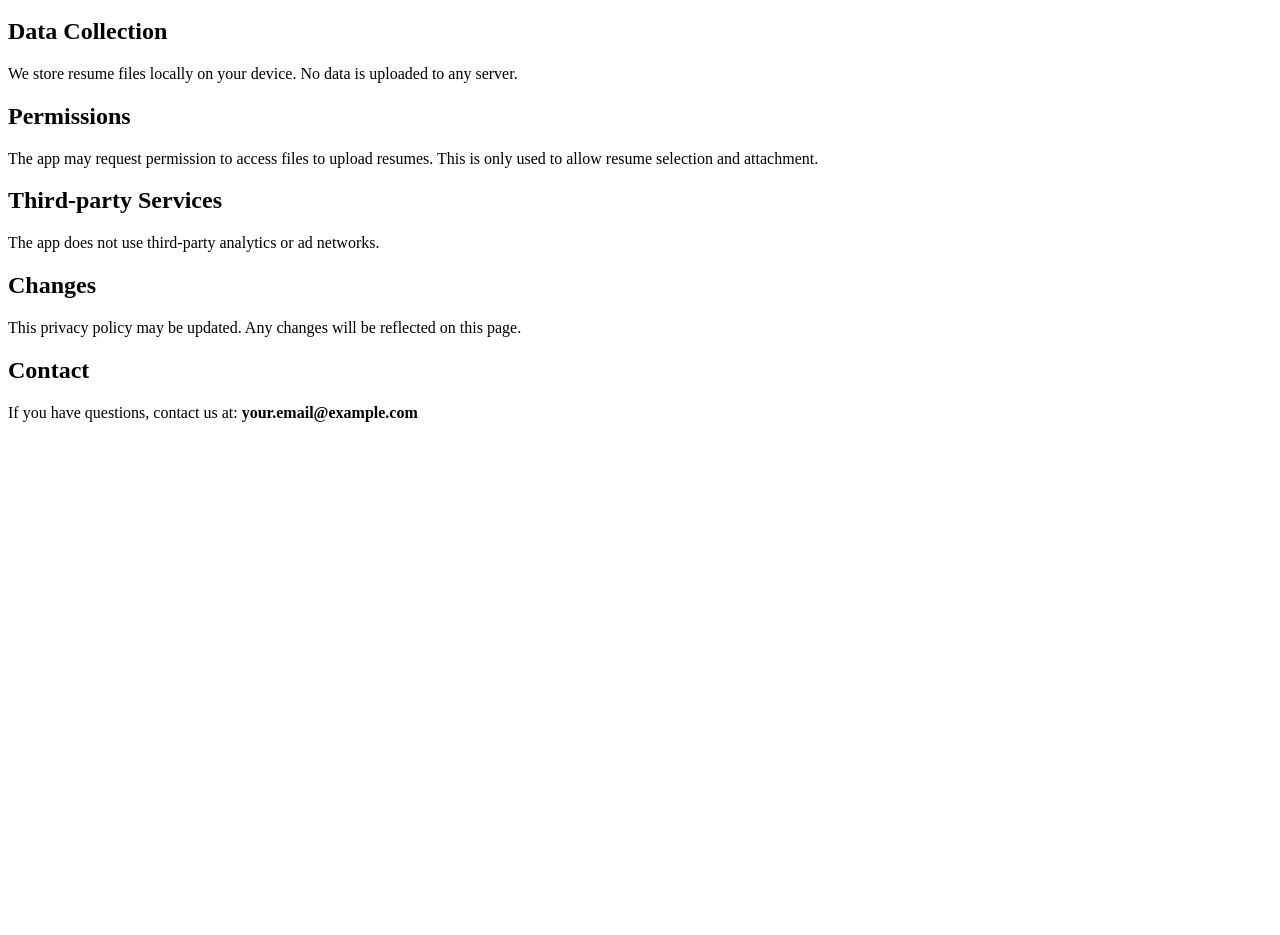
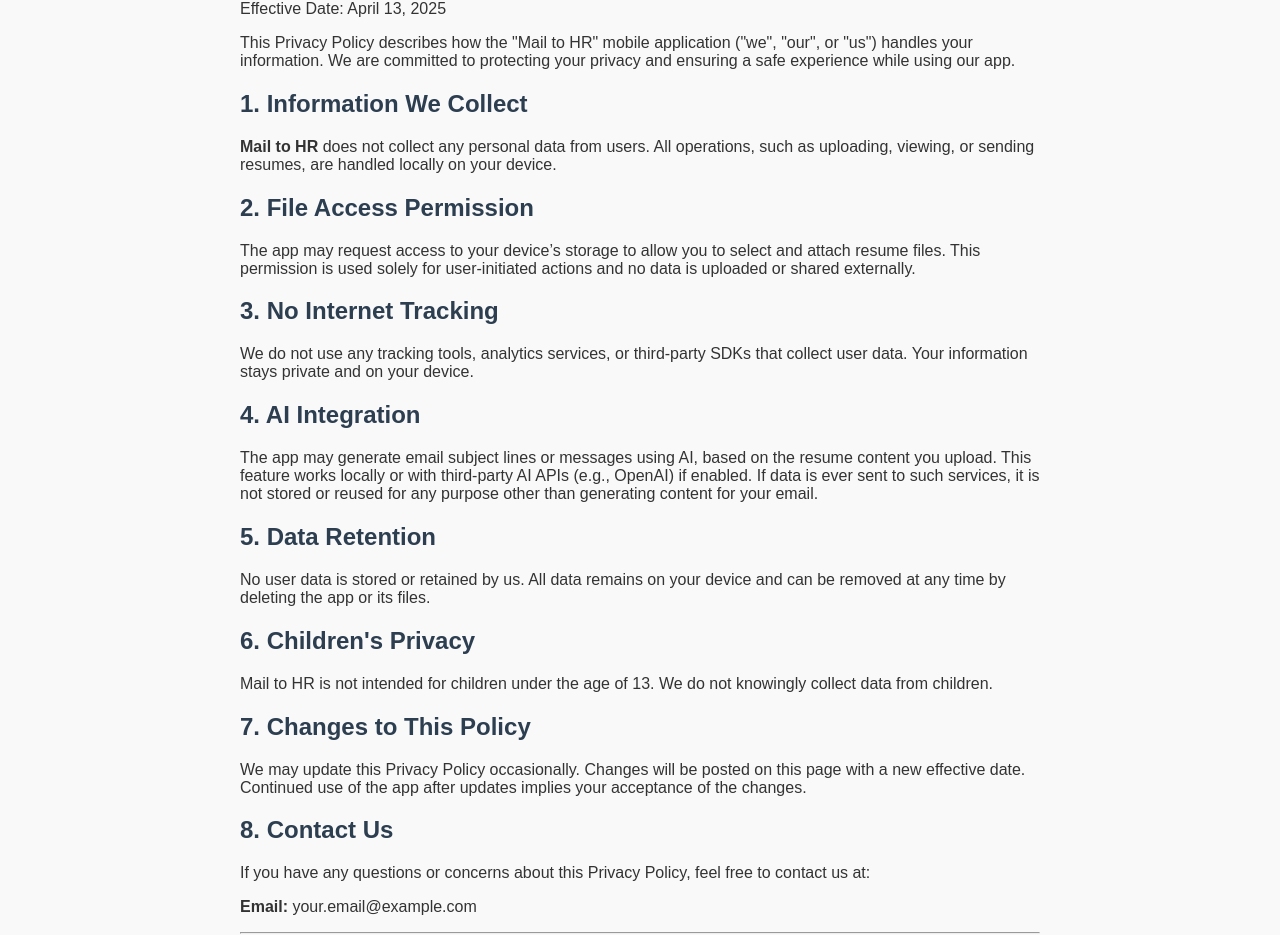
Before and after one commit to surajpsp/mailtohr-privacy-policy, a plain HTML site: page index.html in a window 1280 px wide. Shown: the part 100-1035 px from the top of the page. Before the commit the page ends 800 px from the top, so only its background shows below. Drawn offline with Linux system fonts and the light colour scheme.

Commit message:
Update index.html

```diff
--- a/index.html
+++ b/index.html
@@ -3,24 +3,57 @@
 <head>
   <meta charset="UTF-8">
   <title>Privacy Policy - Mail to HR</title>
+  <meta name="viewport" content="width=device-width, initial-scale=1">
+  <style>
+    body {
+      font-family: Arial, sans-serif;
+      padding: 20px;
+      max-width: 800px;
+      margin: auto;
+      background-color: #f9f9f9;
+      color: #333;
+    }
+    h1, h2 {
+      color: #2c3e50;
+    }
+    a {
+      color: #2980b9;
+    }
+  </style>
 </head>
 <body>
   <h1>Privacy Policy</h1>
-  <p><strong>Mail to HR</strong> does not collect or share any personal data without user consent.</p>
 
-  <h2>Data Collection</h2>
-  <p>We store resume files locally on your device. No data is uploaded to any server.</p>
+  <p>Effective Date: April 13, 2025</p>
 
-  <h2>Permissions</h2>
-  <p>The app may request permission to access files to upload resumes. This is only used to allow resume selection and attachment.</p>
+  <p>This Privacy Policy describes how the "Mail to HR" mobile application ("we", "our", or "us") handles your information. We are committed to protecting your privacy and ensuring a safe experience while using our app.</p>
 
-  <h2>Third-party Services</h2>
-  <p>The app does not use third-party analytics or ad networks.</p>
+  <h2>1. Information We Collect</h2>
+  <p><strong>Mail to HR</strong> does not collect any personal data from users. All operations, such as uploading, viewing, or sending resumes, are handled locally on your device.</p>
 
-  <h2>Changes</h2>
-  <p>This privacy policy may be updated. Any changes will be reflected on this page.</p>
+  <h2>2. File Access Permission</h2>
+  <p>The app may request access to your device’s storage to allow you to select and attach resume files. This permission is used solely for user-initiated actions and no data is uploaded or shared externally.</p>
 
-  <h2>Contact</h2>
-  <p>If you have questions, contact us at: <strong>your.email@example.com</strong></p>
+  <h2>3. No Internet Tracking</h2>
+  <p>We do not use any tracking tools, analytics services, or third-party SDKs that collect user data. Your information stays private and on your device.</p>
+
+  <h2>4. AI Integration</h2>
+  <p>The app may generate email subject lines or messages using AI, based on the resume content you upload. This feature works locally or with third-party AI APIs (e.g., OpenAI) if enabled. If data is ever sent to such services, it is not stored or reused for any purpose other than generating content for your email.</p>
+
+  <h2>5. Data Retention</h2>
+  <p>No user data is stored or retained by us. All data remains on your device and can be removed at any time by deleting the app or its files.</p>
+
+  <h2>6. Children's Privacy</h2>
+  <p>Mail to HR is not intended for children under the age of 13. We do not knowingly collect data from children.</p>
+
+  <h2>7. Changes to This Policy</h2>
+  <p>We may update this Privacy Policy occasionally. Changes will be posted on this page with a new effective date. Continued use of the app after updates implies your acceptance of the changes.</p>
+
+  <h2>8. Contact Us</h2>
+  <p>If you have any questions or concerns about this Privacy Policy, feel free to contact us at:</p>
+  <p><strong>Email:</strong> your.email@example.com</p>
+
+  <hr>
+  <p>&copy; 2025 Mail to HR. All rights reserved.</p>
 </body>
 </html>
```
